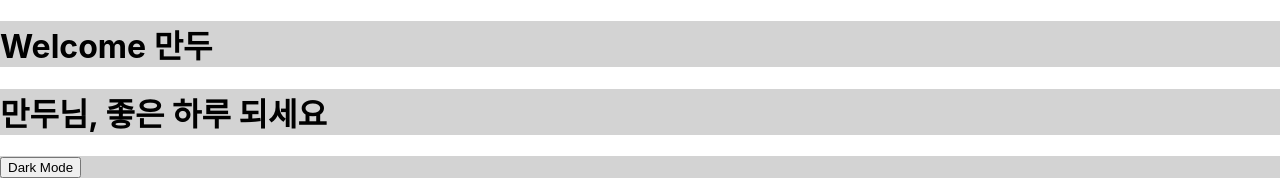
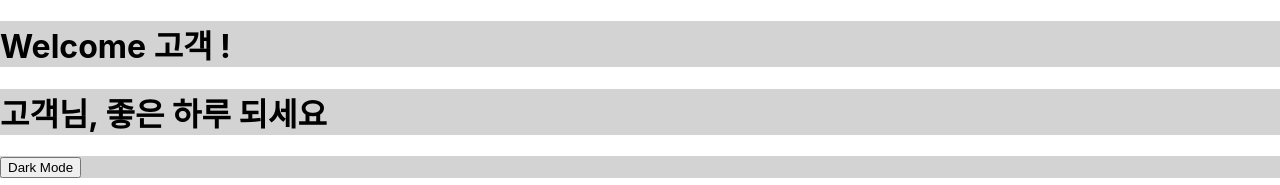
Before and after one commit to hyewonShin/React_hooks, a React (Create React App) app in the folder react_hooks/: page / in a window 1280 px wide. Shown: the top 185 px of the page. Built offline with nearby package versions, Linux system fonts and the light colour scheme.

Commit message:
useContext + Context API 적용 (3)

```diff
--- a/react_hooks/src/App.js
+++ b/react_hooks/src/App.js
@@ -2,14 +2,17 @@ import { useState } from "react";
 import "./App.css";
 import Page from "./component/useContext.jsx/Page";
 import { ThemeContext } from "./context/ThemeContext";
+import { UserContext } from "./context/UserContext";
 
 function App() {
   const [isDark, setIsDark] = useState(false);
 
   return (
-    <ThemeContext.Provider value={{ isDark, setIsDark }}>
-      <Page />
-    </ThemeContext.Provider>
+    <UserContext.Provider value={"고객"}>
+      <ThemeContext.Provider value={{ isDark, setIsDark }}>
+        <Page />
+      </ThemeContext.Provider>
+    </UserContext.Provider>
   );
 }
 
--- a/react_hooks/src/component/useContext.jsx/Content.jsx
+++ b/react_hooks/src/component/useContext.jsx/Content.jsx
@@ -1,8 +1,10 @@
 import React, { useContext } from "react";
 import { ThemeContext } from "../../context/ThemeContext";
+import { UserContext } from "../../context/UserContext";
 
 const Content = () => {
   const { isDark } = useContext(ThemeContext);
+  const user = useContext(UserContext);
 
   return (
     <div
@@ -12,7 +14,7 @@ const Content = () => {
         color: isDark ? "white" : "black",
       }}
     >
-      <h1>만두님, 좋은 하루 되세요</h1>
+      <h1>{user}님, 좋은 하루 되세요</h1>
     </div>
   );
 };
--- a/react_hooks/src/component/useContext.jsx/Header.jsx
+++ b/react_hooks/src/component/useContext.jsx/Header.jsx
@@ -1,9 +1,11 @@
 import React, { useContext } from "react";
 import { ThemeContext } from "../../context/ThemeContext";
+import { UserContext } from "../../context/UserContext";
 
 const Header = () => {
   const { isDark } = useContext(ThemeContext);
-  console.log("isDark >>>", isDark);
+  const user = useContext(UserContext);
+  console.log("user >>>", user);
   return (
     <header
       className="header"
@@ -12,7 +14,7 @@ const Header = () => {
         color: isDark ? "white" : "black",
       }}
     >
-      <h1>Welcome 만두</h1>
+      <h1>Welcome {user} !</h1>
     </header>
   );
 };
--- a/react_hooks/src/context/ThemeContext.js
+++ b/react_hooks/src/context/ThemeContext.js
@@ -1,3 +1,3 @@
 import { createContext } from "react";
 
-export const ThemeContext = createContext(null);
+export const ThemeContext = createContext("hello");
--- /dev/null
+++ b/react_hooks/src/context/UserContext.js
@@ -0,0 +1,3 @@
+import { createContext } from "react";
+
+export const UserContext = createContext(null);
```
